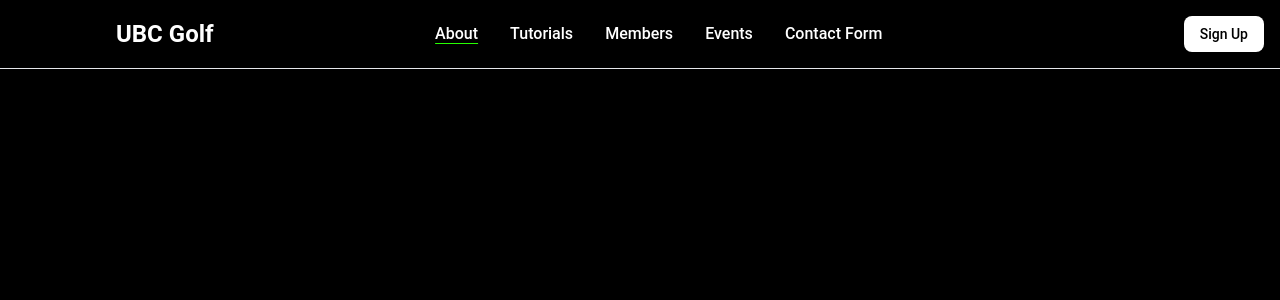
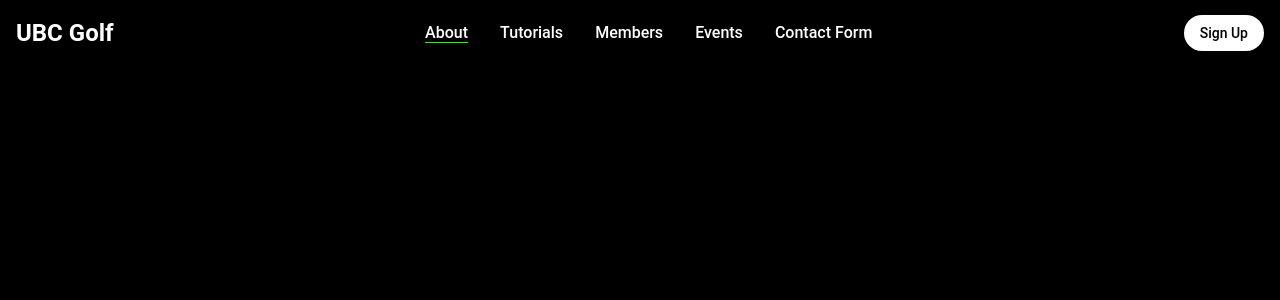
Before and after one commit to lucasdelvillar/ubc-golf, a React (Create React App) app: page / in a window 1280 px wide. Shown: the top 300 px of the page. Built offline with nearby package versions, Linux system fonts and the light colour scheme.

Commit message:
Add drop-down animation for navbar

```diff
--- a/src/components/navbar.js
+++ b/src/components/navbar.js
@@ -10,17 +10,11 @@ function NavBar() {
     };
 
     useGSAP(() => {
-        // gsap code here...
-        gsap.to(".logo", {rotation: 360, x: 100, duration: 1}); // <-- automatically reverted
-        gsap.to(".about", {x: 10, duration: 1}); // <-- automatically reverted
-        gsap.to(".tutorials", {x: 10, duration: 1});
-        gsap.to(".members", {x: 10, duration: 1});
-        gsap.to(".events", {x: 10, duration: 1});
-        gsap.to(".contact-form", {x: 10, duration: 1});
+        gsap.to(".nav-bar", {y: 55, duration: 1, delay: 0.5});
     })
 
     return (
-        <nav className="fixed w-full z-20 top-0 start-0 border-b border-gray-200">
+        <nav className="nav-bar fixed -top-14 start-0 w-full z-20">
             <div className="max-w-screen-xl flex flex-wrap items-center justify-between mx-auto p-4">
                 {/* Logo */}
                 <a href="#" className="flex items-center space-x-3 rtl:space-x-reverse">
@@ -29,7 +23,7 @@ function NavBar() {
                 </a>
                 <div className="flex md:order-2 space-x-3 md:space-x-0 rtl:space-x-reverse">
                     {/* Sign Up Button */}
-                    <button type="button" className="text-black bg-white hover:bg-gray-400 focus:ring-4 focus:outline-none focus:green-neon font-medium rounded-lg text-sm px-4 py-2 text-center">Sign Up</button>
+                    <button type="button" className="text-black bg-white hover:bg-gray-400 focus:ring-4 focus:outline-none focus:green-neon font-medium rounded-full text-sm px-4 py-2 text-center">Sign Up</button>
                     {/* Collapsed Navigation Bar Button */}
                     <button data-collapse-toggle="navbar-sticky" type="button" className="inline-flex items-center p-2 w-10 h-10 justify-center text-sm text-gray-400 rounded-lg md:hidden hover:bg-gray-100 dark:hover:bg-gray-700 " aria-controls="navbar-sticky" aria-expanded={isMenuOpen} onClick={toggleMenu}>
                         <span className="sr-only">Open navigation bar</span>
@@ -42,20 +36,20 @@ function NavBar() {
                 <div className={`items-center justify-between w-full md:flex md:w-auto ${isMenuOpen ? '' : 'hidden'}`} id="navbar-sticky">
                     <ul className="flex flex-col p-4 md:p-0 mt-4 font-medium border rounded-lg md:space-x-8 rtl:space-x-reverse md:flex-row md:mt-0 md:border-0">
                         <li>
-                            <a href="#" className="about block py-2 px-3 text-white md:underline underline-offset-4 md:decoration-green-neon bg-blue-900 rounded md:bg-transparent md:text-white md:p-0" aria-current="page">About</a>
+                            <a href="#" className="block py-2 px-3 text-white md:underline underline-offset-4 md:decoration-green-neon bg-blue-900 rounded md:bg-transparent md:text-white md:p-0" aria-current="page">About</a>
                         </li>
                         <li>
                             {/* mobile first approach, default styles are for small viewport, while adding custome styles for larger ones */}
-                            <a href="#" className="tutorials block py-2 px-3 text-white rounded hover:bg-gray-700 md:hover:underline underline-offset-4 md:hover:decoration-green-neon md:hover:bg-transparent md:p-0">Tutorials</a>
+                            <a href="#" className="block py-2 px-3 text-white rounded hover:bg-gray-700 md:hover:underline underline-offset-4 md:hover:decoration-green-neon md:hover:bg-transparent md:p-0">Tutorials</a>
                         </li>
                         <li>
-                            <a href="#" className="members block py-2 px-3 text-white rounded hover:bg-gray-700 md:hover:underline underline-offset-4 md:hover:decoration-green-neon md:hover:bg-transparent md:p-0">Members</a>
+                            <a href="#" className="block py-2 px-3 text-white rounded hover:bg-gray-700 md:hover:underline underline-offset-4 md:hover:decoration-green-neon md:hover:bg-transparent md:p-0">Members</a>
                         </li>
                         <li>
-                            <a href="#" className="events block py-2 px-3 text-white rounded hover:bg-gray-700 md:hover:underline underline-offset-4 md:hover:decoration-green-neon md:hover:bg-transparent md:p-0">Events</a>
+                            <a href="#" className="block py-2 px-3 text-white rounded hover:bg-gray-700 md:hover:underline underline-offset-4 md:hover:decoration-green-neon md:hover:bg-transparent md:p-0">Events</a>
                         </li>
                         <li>
-                            <a href="#" className="contact-form block py-2 px-3 text-white rounded hover:bg-gray-700 md:hover:underline underline-offset-4 md:hover:decoration-green-neon md:hover:bg-transparent md:p-0">Contact Form</a>
+                            <a href="#" className="block py-2 px-3 text-white rounded hover:bg-gray-700 md:hover:underline underline-offset-4 md:hover:decoration-green-neon md:hover:bg-transparent md:p-0">Contact Form</a>
                         </li>
                     </ul>
                 </div>
```
